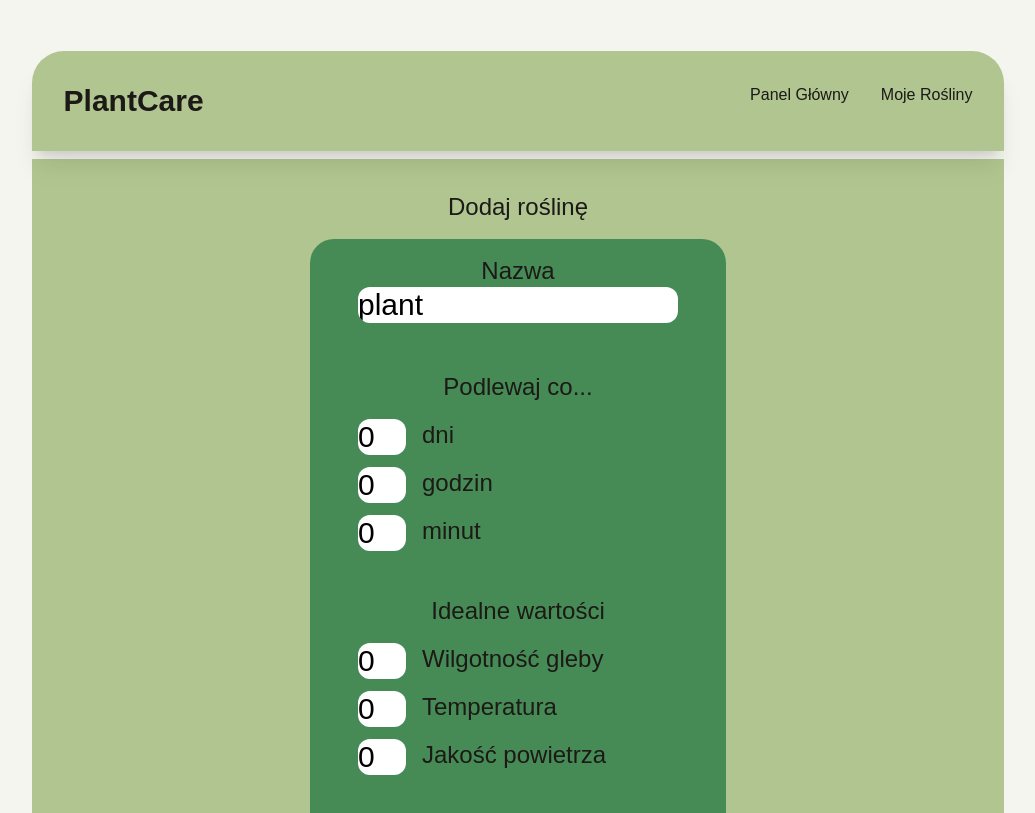
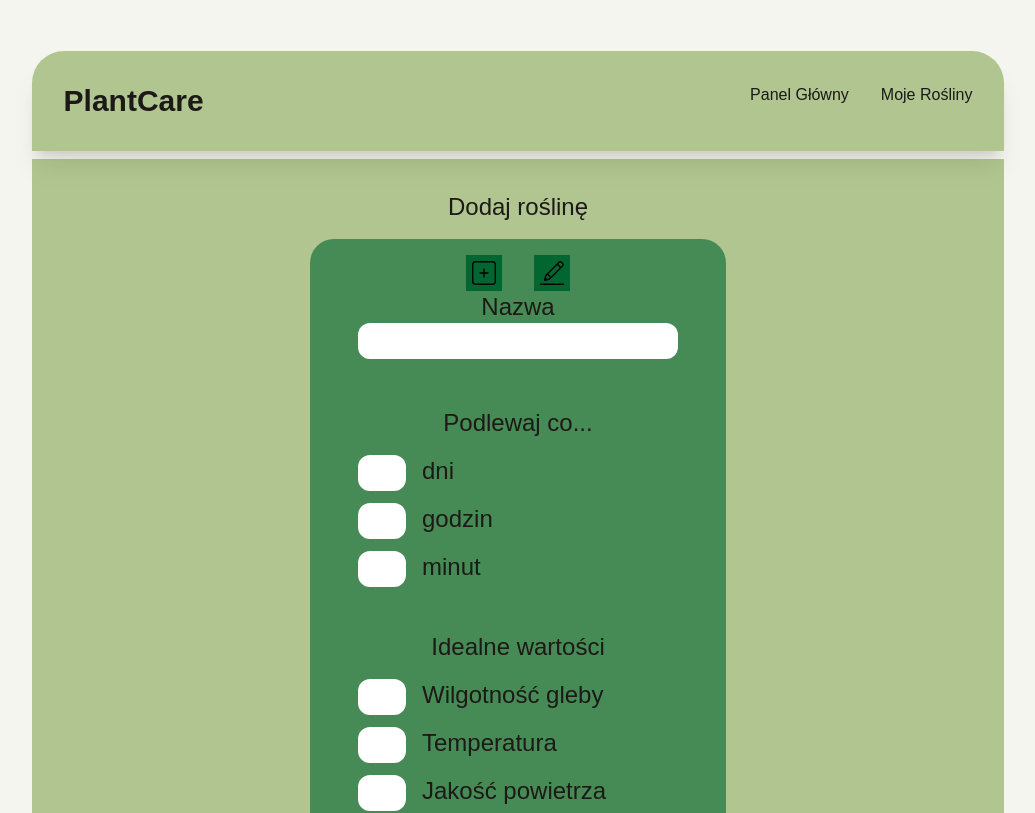
Before and after one commit to PiotrDratwa/Plant-App-client, a Next.js app: page /myplants in a window 1280 px wide. Shown: the top 813 px of the page, without its empty margins (122-1157 px from the left). Built offline with nearby package versions, Linux system fonts and the light colour scheme.

Commit message:
added menu for editing plants

```diff
--- a/app/api/api.ts
+++ b/app/api/api.ts
@@ -110,6 +110,7 @@ export async function PostPlants(
 }
 
 export async function UpdatePlant(
+  PlantId: number,
   UserId: number,
   NamePlant: string,
 ) {
@@ -119,6 +120,7 @@ export async function UpdatePlant(
       method: 'PUT',
       headers: { 'Content-Type': 'application/json' },
       body: JSON.stringify({
+        PlantId,
         UserId,
         NamePlant,
       }),
@@ -218,7 +220,8 @@ export async function UpdatePreset(
   NamePreset: string,
   Temp: number,
   Moist: number,
-  AirQuality: number
+  AirQuality: number,
+  IntervalMinutes: number
 ) {
   const API_URL = 'http://localhost:3000';
   try {
@@ -231,6 +234,7 @@ export async function UpdatePreset(
         Temp,
         Moist,
         AirQuality,
+        IntervalMinutes,
       }),
     });
 
--- a/app/myplants/page.tsx
+++ b/app/myplants/page.tsx
@@ -1,12 +1,21 @@
 "use client"
 import PlantCarousel from "../components/PlantCarousel";
 import React, { useEffect, useState } from 'react'
-import { GetHistory, GetPlants, PostPlants, PostPreset } from '../api/api'
+import { GetHistory, GetPlants, GetPresets, PostPlants, PostPreset, UpdatePlant, UpdatePreset } from '../api/api'
 import AppButton from "../components/AppButton";
 import PlantItem from "../components/PlantItem";
 import { usePlant } from "../context/PlantContext";
+import { CiSquarePlus } from "react-icons/ci";
+import { CiEdit } from "react-icons/ci";
 
 
+interface Preset {
+  Id: number
+  Moist: number
+  Temp: number
+  AirQuality: number
+  WateringIntervalMinutes: number
+}
 
 function getCookieValue(name: string) {
   const match = document.cookie.match(new RegExp("(^| )" + name + "=([^;]+)"));
@@ -24,13 +33,32 @@ export default function MyPlants() {
   const [userID, setUserID] = useState<number | null>(null);
   const [plants, setPlants] = useState<any[]>([]);
   const { currentPlant, setCurrentPlant } = usePlant();
+  const [create, setCreate] = useState<boolean>(true);
+  const [currentPreset, setCurrentPreset] = useState<Preset | null>(null);
+
 
   useEffect(() => {
-    const uid = getCookieValue("userID");
+  const uid = getCookieValue("userID");
     if (uid) {
       setUserID(parseInt(uid));
     }
   }, []);
+
+    useEffect(() => {
+      if (!currentPlant?.presetId) {
+        setCurrentPreset({Id: 0, Moist: 0, Temp: 0, AirQuality: 0, WateringIntervalMinutes: 0});
+        return;
+      };
+
+      const fetchPreset = async () => {
+        const presetData = await GetPresets(currentPlant.presetId);
+        if (presetData && presetData.length > 0) {
+          setCurrentPreset(presetData[0]);
+        }
+      };
+
+      fetchPreset();
+    }, [currentPlant]);
 
   useEffect(() => {
     if (!userID) return;
@@ -54,48 +82,51 @@ export default function MyPlants() {
     fetchPlants();
   }, [userID]);
 
-  console.log("userID", userID);
   return (
     <div className="bg-lime-700/40 py-8 px-16 mt-2 rounded-b-4xl gap-8">
       <div className="mb-8">
-          <h3 className="text-2xl text-stone-900 font-medium text-center pb-4">Dodaj roślinę</h3>
+          <h3 className="text-2xl text-stone-900 font-medium text-center pb-4">{create ? "Dodaj roślinę" : "Edytuj roślinę"}</h3>
           <div className="flex justify-center items-center">
             <div className="flex flex-col justify-center align-center gap-8 px-12 py-2 text-black text-3xl px-4 py-4 rounded-3xl bg-green-800/60 hover:bg-green-700/60 cursor-pointer transition">
                 <div>
+                <div className="flex items-center justify-center gap-8">
+                  <div className="bg-green-800 p-0.5 hover:bg-green-600 transition" onClick={() => setCreate(true)}><CiSquarePlus size={32}/></div>
+                  <div className="bg-green-800 p-0.5 hover:bg-green-600 transition" onClick={() => setCreate(false)}><CiEdit  size={32}/></div>
+                  </div>
                 <h3 className='text-2xl text-stone-900 font-medium text-center'>Nazwa</h3>
-                <input type="text" className="bg-white w-80 rounded-xl mb-4" onChange={(e) => setPlantName(e.target.value)} value="plant"/>
+                <input type="text" className="bg-white w-80 rounded-xl mb-4" onChange={(e) => setPlantName(e.target.value)} placeholder={create ? "" : currentPlant?.name}/>
                 </div>
                 <div>
                   <h3 className='text-2xl text-stone-900 font-medium text-center pb-4'>Podlewaj co...</h3>
                   <div className="flex gap-4 justify-start items-start">
-                    <input type="text" className="bg-white w-12 rounded-xl" onChange={(e) => setIntervalDays(parseInt(e.target.value) || 0)} value="0"/>
+                    <input type="text" className="bg-white w-12 rounded-xl" onChange={(e) => setIntervalDays(parseInt(e.target.value) || 0)} placeholder={create ? "" : parseInt(currentPreset?.WateringIntervalMinutes/1440)}/>
                     <h3 className='text-2xl text-stone-900 font-medium text-center pb-4'>dni</h3>
                   </div>
                   <div className="flex gap-4 justify-start items-start">
-                    <input type="text" className="bg-white w-12 rounded-xl" onChange={(e) => setIntervalHours(parseInt(e.target.value) || 0)} value="0"/>
+                    <input type="text" className="bg-white w-12 rounded-xl" onChange={(e) => setIntervalHours(parseInt(e.target.value) || 0)} placeholder={create ? "" : parseInt((currentPreset?.WateringIntervalMinutes/60)%24)}/>
                     <h3 className='text-2xl text-stone-900 font-medium text-center pb-4'>godzin</h3>
                   </div>
                   <div className="flex gap-4 justify-start items-start">
-                    <input type="text" className="bg-white w-12 rounded-xl" onChange={(e) => setIntervalMinutes(parseInt(e.target.value) || 0)} value="0"/>
+                    <input type="text" className="bg-white w-12 rounded-xl" onChange={(e) => setIntervalMinutes(parseInt(e.target.value) || 0)} placeholder={create ? "" : currentPreset?.WateringIntervalMinutes%60}/>
                     <h3 className='text-2xl text-stone-900 font-medium text-center pb-4'>minut</h3>
                   </div>
                 </div>
                   <div>
                   <h3 className='text-2xl text-stone-900 font-medium text-center pb-4'>Idealne wartości</h3>
                   <div className="flex gap-4 justify-start items-start">
-                    <input type="text" className="bg-white w-12 rounded-xl" onChange={(e) => setMoist(parseInt(e.target.value) || 0)} value="0"/>
+                    <input type="text" className="bg-white w-12 rounded-xl" onChange={(e) => setMoist(parseInt(e.target.value) || 0)} placeholder={create ? "" : currentPreset?.Moist}/>
                     <h3 className='text-2xl text-stone-900 font-medium text-center pb-4'>Wilgotność gleby</h3>
                   </div>
                   <div className="flex gap-4 justify-start items-start">
-                    <input type="text" className="bg-white w-12 rounded-xl" onChange={(e) => setTemp(parseInt(e.target.value) || 0)} value="0"/>
+                    <input type="text" className="bg-white w-12 rounded-xl" onChange={(e) => setTemp(parseInt(e.target.value) || 0)} placeholder={create ? "" : currentPreset?.Temp}/>
                     <h3 className='text-2xl text-stone-900 font-medium text-center pb-4'>Temperatura </h3>
                   </div>
                   <div className="flex gap-4 justify-start items-start">
-                    <input type="text" className="bg-white w-12 rounded-xl" onChange={(e) => setAirQuality(parseInt(e.target.value) || 0)} value="0"/>
+                    <input type="text" className="bg-white w-12 rounded-xl" onChange={(e) => setAirQuality(parseInt(e.target.value) || 0)} placeholder={create ? "" : currentPreset?.AirQuality}/>
                     <h3 className='text-2xl text-stone-900 font-medium text-center pb-4'>Jakość powietrza</h3>
                   </div>
                 </div>
-                <AppButton onClick={async () => {
+                {create ? <AppButton onClick={async () => {
                     const minutes = intervalDays * 24 * 60 + intervalHours * 60 + intervalMinutes;
                     const presetId = await PostPreset(
                       plantName + "_preset",
@@ -109,13 +140,29 @@ export default function MyPlants() {
                     PostPlants(userID, plantName, presetId);
                     }}>
                   Dodaj roślinę
-                </AppButton>
+                </AppButton>:
+                <AppButton onClick={async () => {
+                    const minutes = intervalDays * 24 * 60 + intervalHours * 60 + intervalMinutes;
+                    const presetId = await UpdatePreset(
+                      currentPreset?.Id || 0,
+                      plantName + "_preset",
+                      temp,
+                      moist,
+                      airQuality,
+                      minutes
+                    );
+
+                    console.log("UPDATE PLANT", plantName, currentPlant?.id, minutes);
+                    UpdatePlant(currentPlant?.id || 0, userID, plantName);
+                    }}>
+                  Edytuj roślinę
+                </AppButton>}
             </div>
           </div>
         </div>
         <div className="grid grid-cols-6 gap-8 h-4/5 justify-items-center">
           {plants.map((plant) => (
-            <PlantItem key={plant.Id} label={plant.NamePlant} id={plant.Id} presetId={plant.presetId}/>
+            <PlantItem key={plant.Id} label={plant.NamePlant} id={plant.Id} presetId={plant.PresetId} />
           ))}
         </div>
     </div>
--- a/app/page.tsx
+++ b/app/page.tsx
@@ -15,7 +15,7 @@ interface Preset {
   Moist: number
   Temp: number
   AirQuality: number
-  interval: number
+  WateringIntervalMinutes: number
 }
 
 export default function Home() {
@@ -23,6 +23,7 @@ export default function Home() {
   const [plants, setPlants] = useState<any[]>([])
   const { currentPlant, setCurrentPlant } = usePlant()
   const [currentPreset, setCurrentPreset] = useState<Preset | null>(null);
+  console.log("CURRENT PLANT HOMEPAGE", currentPlant)
 
   useEffect(() => {
     const fetchPlants = async () => {
@@ -105,20 +106,22 @@ export default function Home() {
             <AppButton className="flex-column justify-start align-start px-12 py-2">
               <h3 className='text-2xl text-stone-900 font-medium text-center pb-4'>Podlewaj co...</h3>
               <div className="flex gap-4 justify-start items-start">
-                <h3 className='text-2xl text-stone-900 font-medium text-center pb-4'>{currentPreset?.Interval/3600} dni</h3>
+                <h3 className='text-2xl text-stone-900 font-medium text-center pb-4'>{parseInt(currentPreset?.WateringIntervalMinutes/1440)} dni</h3>
               </div>
               <div className="flex gap-4 justify-start items-start">
-                <h3 className='text-2xl text-stone-900 font-medium text-center pb-4'>{currentPreset?.Interval/60} godzin</h3>
+                <h3 className='text-2xl text-stone-900 font-medium text-center pb-4'>{parseInt((currentPreset?.WateringIntervalMinutes/60)%24)} godzin</h3>
               </div>
               <div className="flex gap-4 justify-start items-start">
-                <h3 className='text-2xl text-stone-900 font-medium text-center pb-4'>{currentPreset?.Interval} minut</h3>
+                <h3 className='text-2xl text-stone-900 font-medium text-center pb-4'>{currentPreset?.WateringIntervalMinutes%60} minut</h3>
               </div>
             </AppButton>
           </div>
 
           <div className="w-full mt-10">
-            <AppButton className="flex-column justify-start align-start px-12 py-2" onClick={() => UpdateWatering()}>
-              <h3 className='text-2xl text-stone-900 font-medium text-center pb-4'>Podlej</h3>
+            <AppButton className="border-xl hover:bg-green-800/60 size-56 flex justify-center items-center" onClick={() => UpdateWatering()}>
+              <div className="flex flex-col justify-center items-center bg-lime-600 p-4 rounded-full hover:bg-lime-500 transition size-40">
+                <h3 className='text-2xl text-stone-900 font-medium text-center'>Podlej</h3>
+              </div>
             </AppButton>
           </div>
         </div>
@@ -142,9 +145,7 @@ export default function Home() {
 }
 
 //TODO
-//dodaj przycisk podlewania
-//opcja edytowania roślin i jej presetu
-//interwał nie działa
 
+//zmiany mają być widoczne bez odświeżania strony
 //zakładka zarządzania użytkownikami
 //mobilny widok
```
